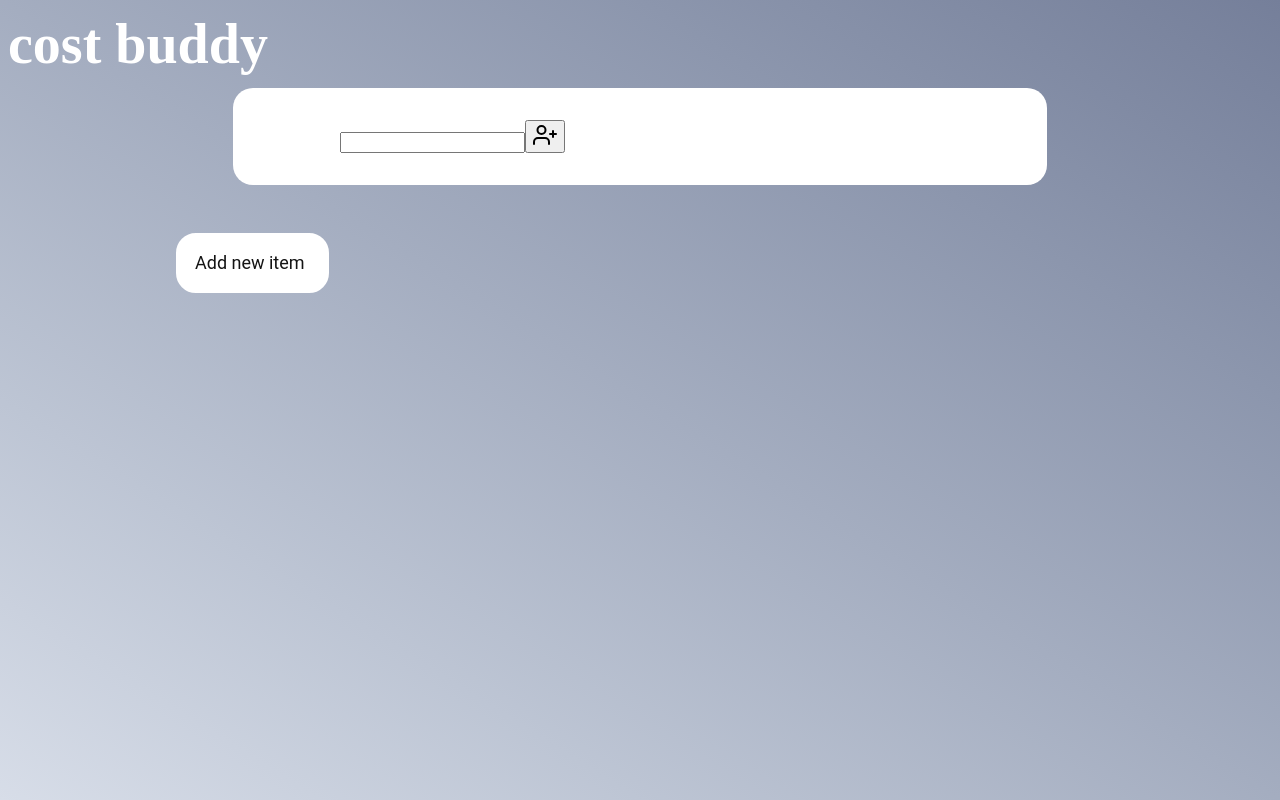
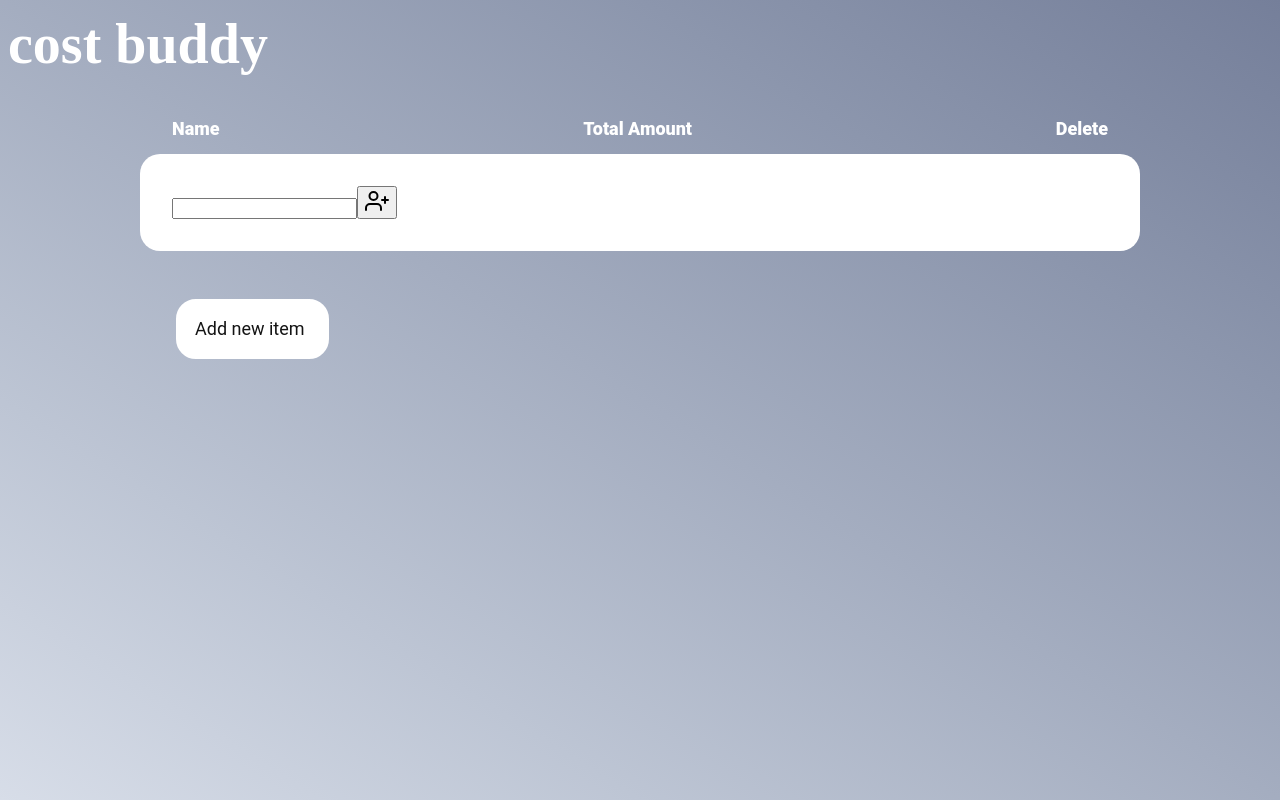
Before and after one commit to fyeung21/cost-buddy, a React (Create React App) app: page / in a window 1280 px wide. Built offline with nearby package versions, Linux system fonts and the light colour scheme.

Commit message:
feat: Add labels for total card

```diff
--- a/src/components/TotalCard/TotalCard.js
+++ b/src/components/TotalCard/TotalCard.js
@@ -1,12 +1,15 @@
 import React, { useState } from "react";
-import { DisplayCard, Container } from "../TotalCard/totalCardStyles";
+import { TotalCardCont, DisplayCard, Container } from "../TotalCard/totalCardStyles";
 import NameCard from "./NameCard";
-import NameForm from "./NameForm"
+import NameForm from "./NameForm";
+import TotalCardLabels from "./TotalCardLabels";
 
 const TotalCard = ({names, setNames, splitAmounts, setSplitAmounts}) => {
     const [inputText, setInputText] = useState("");
 
     return (
+        <TotalCardCont>
+        <TotalCardLabels/>
         <DisplayCard>
             <Container>
                 <NameForm
@@ -33,6 +36,7 @@ const TotalCard = ({names, setNames, splitAmounts, setSplitAmounts}) => {
             </ul>
             </Container>
         </DisplayCard>
+        </TotalCardCont>
     )
 
 };
--- /dev/null
+++ b/src/components/TotalCard/TotalCardLabels.js
@@ -0,0 +1,15 @@
+import React from "react";
+import { TotalLabelCont, TotalLabelTxt } from "./totalCardStyles";
+
+const TotalCardLabels = () => {
+
+    return (
+        <TotalLabelCont>
+            <TotalLabelTxt>name</TotalLabelTxt>
+            <TotalLabelTxt>total amount</TotalLabelTxt>
+            <TotalLabelTxt>delete</TotalLabelTxt>
+        </TotalLabelCont>
+    )
+};
+
+export default TotalCardLabels;
--- a/src/components/TotalCard/totalCardStyles.js
+++ b/src/components/TotalCard/totalCardStyles.js
@@ -1,14 +1,15 @@
 import styled from "styled-components";
+import { theme } from "../../globalStyles";
 
 export const DisplayCard = styled.div`
     background-color: #fff;
     border-radius: 20px;
     padding: 2rem;
-    width: 750px;
+    // width: 750px;
     margin: 0 auto;
 `
 export const Container = styled.div`
-    width: 600px;
+    // width: 600px;
     margin: 0 auto;
 `
 export const NameCardCont = styled.div`
@@ -16,9 +17,27 @@ export const NameCardCont = styled.div`
     flex-direction: row;
     justify-content: space-between;
     align-items: center;
-    width: 650px;
+    // width: 650px;
 `
 export const Flex = styled.div`
     display: flex;
     flex-direction: row;
 `
+export const TotalLabelCont = styled.div`
+    display: flex;
+    flex-direction: row;
+    justify-content: space-between;
+    padding: 2rem 2rem 1rem;
+
+`
+export const TotalLabelTxt = styled.p`
+    color: ${theme.headingFontColor};
+    font-family: ${theme.bodyFont};
+    font-size: ${theme.bodyFontSize};
+    font-weight: 800;
+    text-transform: capitalize;
+`
+export const TotalCardCont = styled.div`
+    // width: 600px;
+    margin: 0 auto;
+`
```
